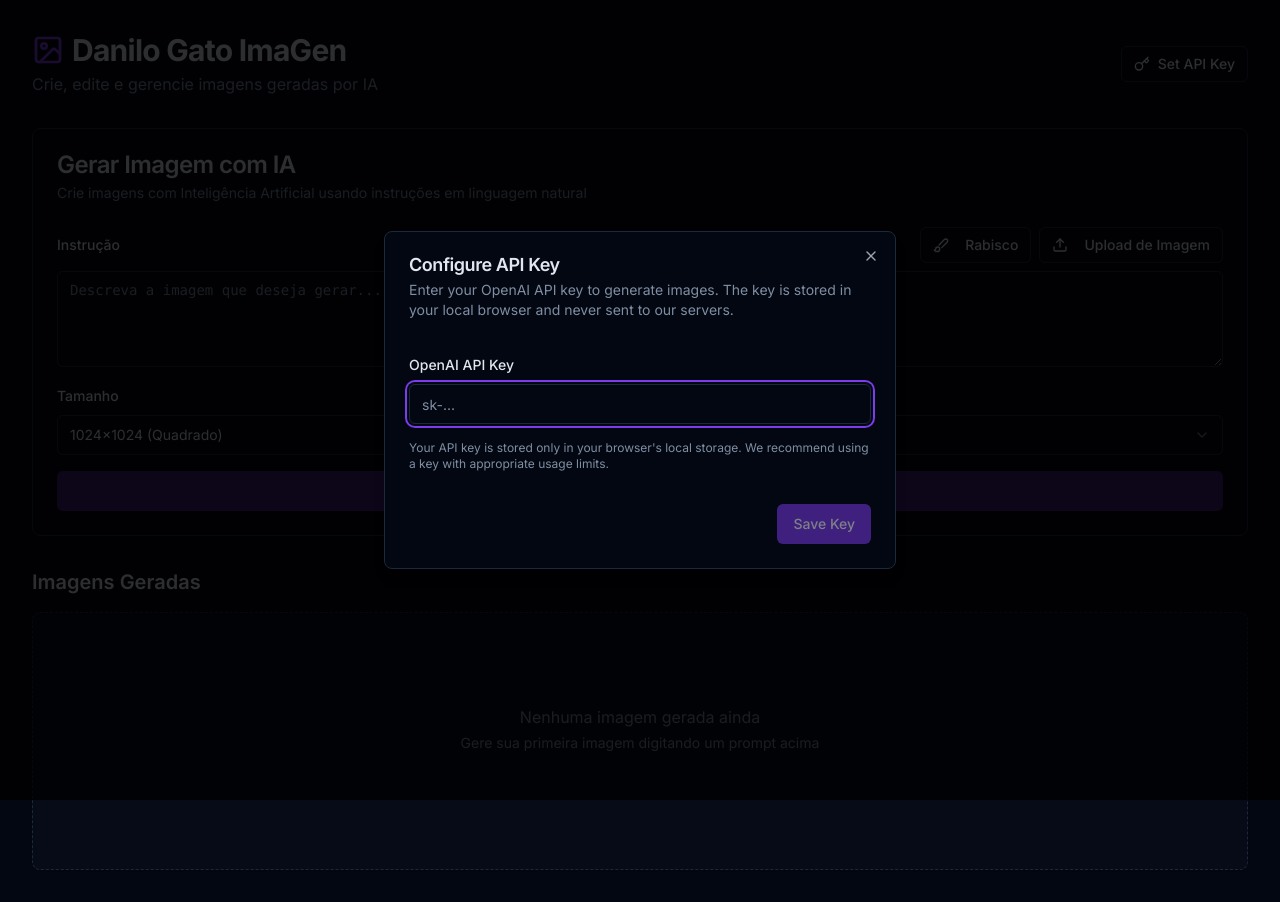
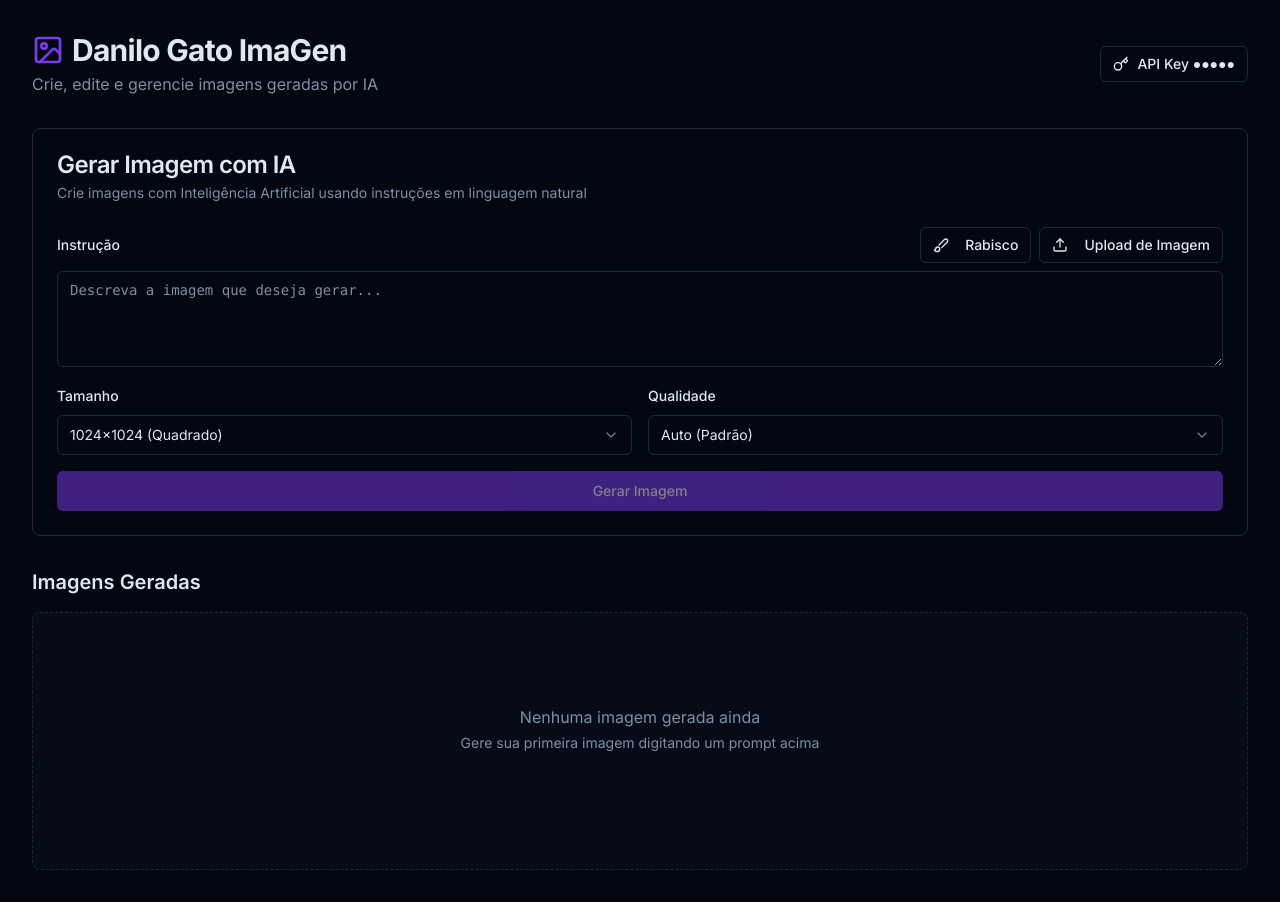
Before and after one commit to DGatoM/imagine-ai-canvas-craft, a React (Vite) app: page / in a window 1280 px wide. Built offline with nearby package versions, Linux system fonts and the light colour scheme.

Commit message:
feat: Store and retrieve API key
Store the OpenAI API key in local storage.

```diff
--- a/src/components/ApiKeyConfig.tsx
+++ b/src/components/ApiKeyConfig.tsx
@@ -9,14 +9,15 @@ import {
   DialogDescription,
   DialogHeader,
   DialogTitle,
-  DialogTrigger,
   DialogFooter,
 } from "@/components/ui/dialog";
 import { toast } from "sonner";
 import { Key } from "lucide-react";
 
 const ApiKeyConfig = () => {
-  const [apiKey, setApiKeyState] = useState<string>("");
+  const [apiKey, setApiKeyState] = useState<string>(
+    "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"
+  );
   const [isDialogOpen, setIsDialogOpen] = useState(false);
   const [isKeySet, setIsKeySet] = useState(false);
 
@@ -24,30 +25,29 @@ const ApiKeyConfig = () => {
     const savedKey = getApiKey();
     setIsKeySet(!!savedKey);
 
-    // Check if key is set
     if (!savedKey) {
-      // Show dialog if no API key is set
-      setIsDialogOpen(true);
+      // Automatically save the key if not already set
+      handleSaveKey();
     }
   }, []);
 
   const handleSaveKey = () => {
     if (!apiKey.trim()) {
-      toast.error("Please enter a valid API key");
+      toast.error("Por favor, insira uma chave de API válida");
       return;
     }
 
     setApiKey(apiKey);
     setIsKeySet(true);
     setIsDialogOpen(false);
-    toast.success("API key saved successfully");
+    toast.success("Chave de API salva com sucesso");
   };
 
   const handleRemoveKey = () => {
     setApiKey("");
     setApiKeyState("");
     setIsKeySet(false);
-    toast.info("API key removed");
+    toast.info("Chave de API removida");
   };
 
   return (
@@ -59,22 +59,22 @@ const ApiKeyConfig = () => {
         className="flex items-center gap-1"
       >
         <Key className="h-4 w-4 mr-1" />
-        {isKeySet ? "API Key ●●●●●" : "Set API Key"}
+        {isKeySet ? "API Key ●●●●●" : "Definir Chave de API"}
       </Button>
 
       <Dialog open={isDialogOpen} onOpenChange={setIsDialogOpen}>
         <DialogContent>
           <DialogHeader>
-            <DialogTitle>Configure API Key</DialogTitle>
+            <DialogTitle>Configurar Chave de API</DialogTitle>
             <DialogDescription>
-              Enter your OpenAI API key to generate images. The key is stored in your local browser and never sent to our servers.
+              Insira sua chave de API da OpenAI. A chave é armazenada apenas no navegador local e nunca enviada para nossos servidores.
             </DialogDescription>
           </DialogHeader>
 
           <div className="space-y-4 py-4">
             <div className="space-y-2">
               <label htmlFor="apiKey" className="text-sm font-medium">
-                OpenAI API Key
+                Chave de API OpenAI
               </label>
               <Input
                 id="apiKey"
@@ -87,8 +87,8 @@ const ApiKeyConfig = () => {
 
             <div className="text-xs text-muted-foreground">
               <p>
-                Your API key is stored only in your browser's local storage.
-                We recommend using a key with appropriate usage limits.
+                Sua chave de API é armazenada apenas no armazenamento local do navegador.
+                Recomendamos usar uma chave com limites de uso apropriados.
               </p>
             </div>
           </div>
@@ -100,7 +100,7 @@ const ApiKeyConfig = () => {
                 onClick={handleRemoveKey}
                 type="button"
               >
-                Remove Key
+                Remover Chave
               </Button>
             )}
             <Button
@@ -108,7 +108,7 @@ const ApiKeyConfig = () => {
               type="button"
               disabled={!apiKey.trim()}
             >
-              Save Key
+              Salvar Chave
             </Button>
           </DialogFooter>
         </DialogContent>
```
